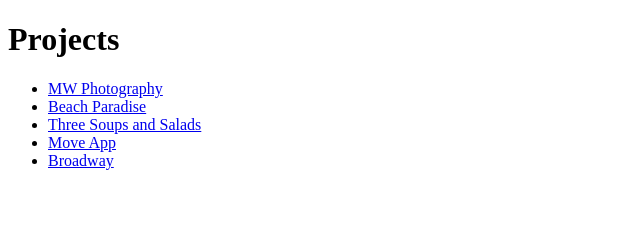
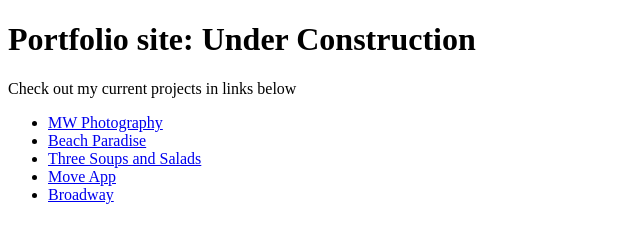
Before and after one commit to enri-f1/enri-f1.github.io, a plain HTML site: page index.html in a window 1280 px wide. Shown: the whole page, without its empty margins (0-640 px from the left). Drawn offline with Linux system fonts and the light colour scheme.

Commit message:
Update index.html

```diff
--- a/index.html
+++ b/index.html
@@ -4,7 +4,8 @@
 	<title>Projects</title>
 </head>
 <body>
-	<h1> Projects</h1>
+	<h1> Portfolio site: Under Construction</h1>
+	<p>Check out my current projects in links below</p>
 	<ul>
 		<li><a href="https://enri-f1.github.io/MPhotography/">MW Photography</li>
 		<li><a href="https://enri-f1.github.io/beach-paradise/">Beach Paradise</li>
```
